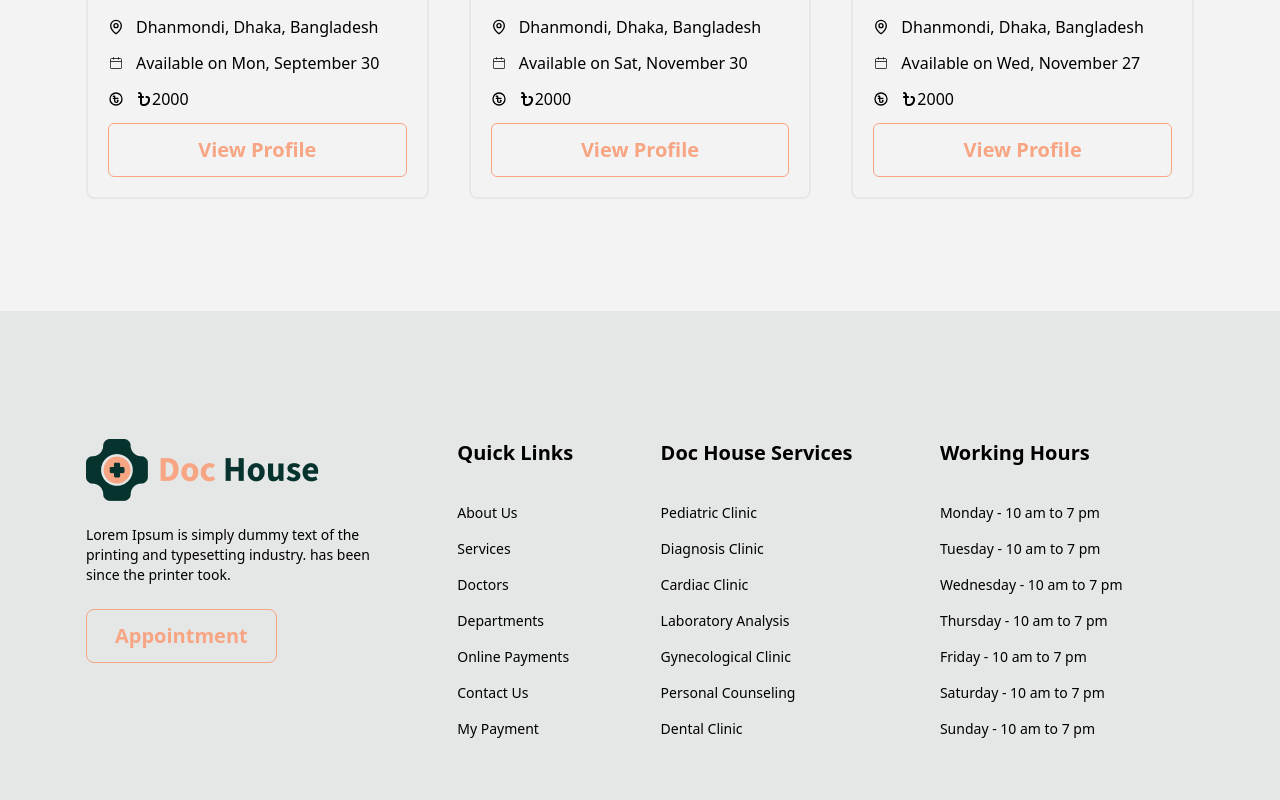
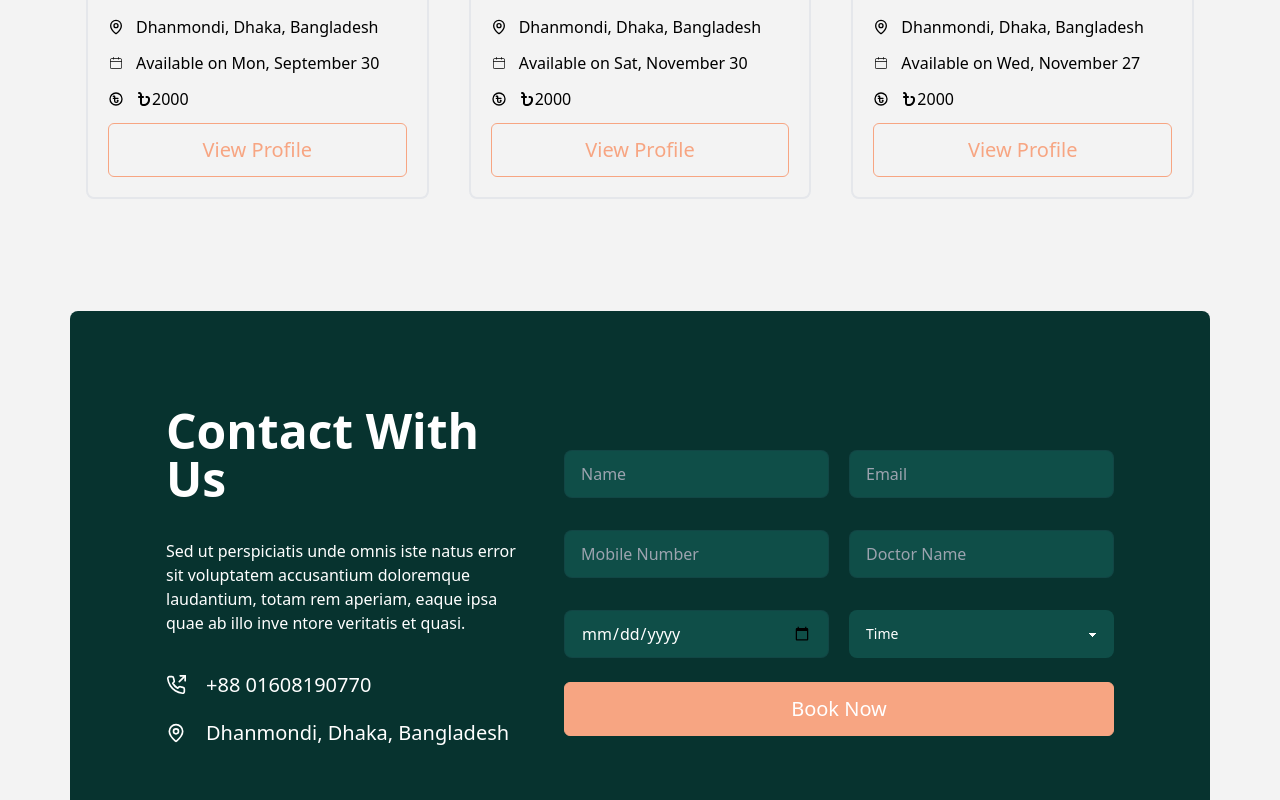
Before and after one commit to parvejpappu100/doc-house-client, a React (Vite) app: page / in a window 1280 px wide. Shown: the part 2700-3500 px from the top of the page. Built offline with nearby package versions, Linux system fonts and the light colour scheme; no server answers.

Commit message:
added contact form on home page

```diff
--- /dev/null
+++ b/src/components/ContactForm/ContactForm.jsx
@@ -0,0 +1,71 @@
+import React, { useState } from 'react';
+import { FiPhoneOutgoing } from "react-icons/fi";
+import { LuMapPin } from "react-icons/lu";
+
+
+const ContactForm = () => {
+
+    const [selectedCategory, setSelectedCategory] = useState('');
+
+    const handleCategoryChange = event => {
+        setSelectedCategory(event.target.value);
+    }
+
+    return (
+        <div className='max-w-[1140px] mx-auto px-4 mb-28 bg-[#07332F] p-10 lg:p-24 lg:rounded-lg text-white flex flex-col lg:flex-row items-center gap-12'>
+            <div>
+                <h3 className='text-2xl md:text-3xl lg:text-5xl font-semibold '>Contact With Us</h3>
+                <p className='my-9'>Sed ut perspiciatis unde omnis iste natus error sit voluptatem accusantium doloremque laudantium, totam rem aperiam, eaque ipsa quae ab illo inve ntore veritatis et quasi.</p>
+                <div className='flex items-center gap-5 text-xl font-thin'>
+                    <FiPhoneOutgoing />
+                    <p>+88 01608190770</p>
+                </div>
+                <div className='flex items-center gap-5 text-xl mt-5 font-thin'>
+                    <LuMapPin />
+                    <p>Dhanmondi, Dhaka, Bangladesh</p>
+                </div>
+            </div>
+            <div className='w-full'>
+                <form className="">
+                    <div className='flex flex-col lg:flex-row items-center lg:gap-5'>
+                        <div className='w-full'>
+                            <div className="form-control mt-8 ">
+                                <input type="text" placeholder="Name" className=" input input-bordered bg-[#0f4e48]" required />
+                            </div>
+                            <div className="form-control mt-8">
+                                <input type="text" placeholder="Mobile Number" className=" input input-bordered bg-[#0f4e48]" required />
+                            </div>
+                            <div className="form-control mt-8">
+                                <input type="date" placeholder="Date" className="input  input-bordered bg-[#0f4e48]" required />
+                            </div>
+                        </div>
+                        <div className='w-full'>
+                            <div className="form-control mt-8">
+                                <input type="email" placeholder="Email" className="input  input-bordered bg-[#0f4e48]" required />
+                            </div>
+                            <div className="form-control mt-8">
+                                <input type="text" placeholder="Doctor Name" className="input  input-bordered bg-[#0f4e48]" required />
+                            </div>
+                            <div className="form-control mt-8">
+                                <select required className="select  w-full bg-[#0f4e48] " value={selectedCategory} onChange={handleCategoryChange}>
+                                    <option disabled value="">Time</option>
+                                    <option value="Sports Car">10 AM TO 11 AM</option>
+                                    <option value="Regular Car">11 AM TO 12 AM</option>
+                                    <option value="Truck">1:30 PM TO 2:30 PM</option>
+                                    <option value="Mini Police Car">2:30 PM TO 3:30 PM</option>
+                                    <option value="Mini Police Car">3:30 PM TO 4:30 PM</option>
+                                    <option value="Mini Police Car">4:30 PM TO 5:30 PM</option>
+                                </select>
+                            </div>
+                        </div>
+                    </div>
+                    <div className="form-control mt-6">
+                        <button className="'w-full border border-[#F7A582] rounded-md py-3 font-medium  text-xl text-white bg-[#F7A582]  ">Book Now</button>
+                    </div>
+                </form>
+            </div>
+        </div>
+    );
+};
+
+export default ContactForm;
--- a/src/pages/Home/ExpertDoctors/ExpertDoctors.jsx
+++ b/src/pages/Home/ExpertDoctors/ExpertDoctors.jsx
@@ -30,7 +30,7 @@ const ExpertDoctors = () => {
             <SectionTitle title={"Our Expert Doctors"} subTitle={"Sed ut perspiciatis unde omnis iste natus error sit voluptatem accusantium doloremque laudantium, totam rem aperiam, eaque ipsa quae ab illo inve ntore veritatis et quasi architecto beatae vitae dicta sunt explicabo."}></SectionTitle>
             <div className='my-24 grid grid-cols-1 md:grid-cols-3 gap-10'>
                 {
-                    doctors?.map(doctor => <div key={doctor._id} className='border-2 p-5 rounded-lg'>
+                    doctors.slice(0,3).map(doctor => <div key={doctor._id} className='border-2 p-5 rounded-lg'>
                         <div>
                             <img src={doctor.image} alt="" />
                             <h3 className='mt-4 font-semibold text-xl'>{doctor.name}</h3>
@@ -54,7 +54,7 @@ const ExpertDoctors = () => {
                                     <p>{doctor.price}</p>
                                 </div>
                             </div>
-                            <button className='w-full border border-[#F7A582] rounded-md py-3 font-semibold text-[#F7A582] text-xl hover:text-white hover:bg-[#F7A582] duration-500 '>View Profile</button>
+                            <button className='w-full border border-[#F7A582] rounded-md py-3 font-medium text-[#F7A582] text-xl hover:text-white hover:bg-[#F7A582] duration-500 '>View Profile</button>
                         </div>
                     </div>)
                 }
--- a/src/pages/Home/Home/Home.jsx
+++ b/src/pages/Home/Home/Home.jsx
@@ -4,6 +4,7 @@ import OurServices from '../OurServices/OurServices';
 import LocationInfo from '../LocationInfo/LocationInfo';
 import ClientSays from '../ClientSays/ClientSays';
 import ExpertDoctors from '../ExpertDoctors/ExpertDoctors';
+import ContactForm from '../../../components/ContactForm/ContactForm';
 
 const Home = () => {
     return (
@@ -13,6 +14,7 @@ const Home = () => {
           <LocationInfo></LocationInfo>
           <ClientSays></ClientSays>
           <ExpertDoctors></ExpertDoctors>
+          <ContactForm></ContactForm>
         </div>
     );
 };
```
